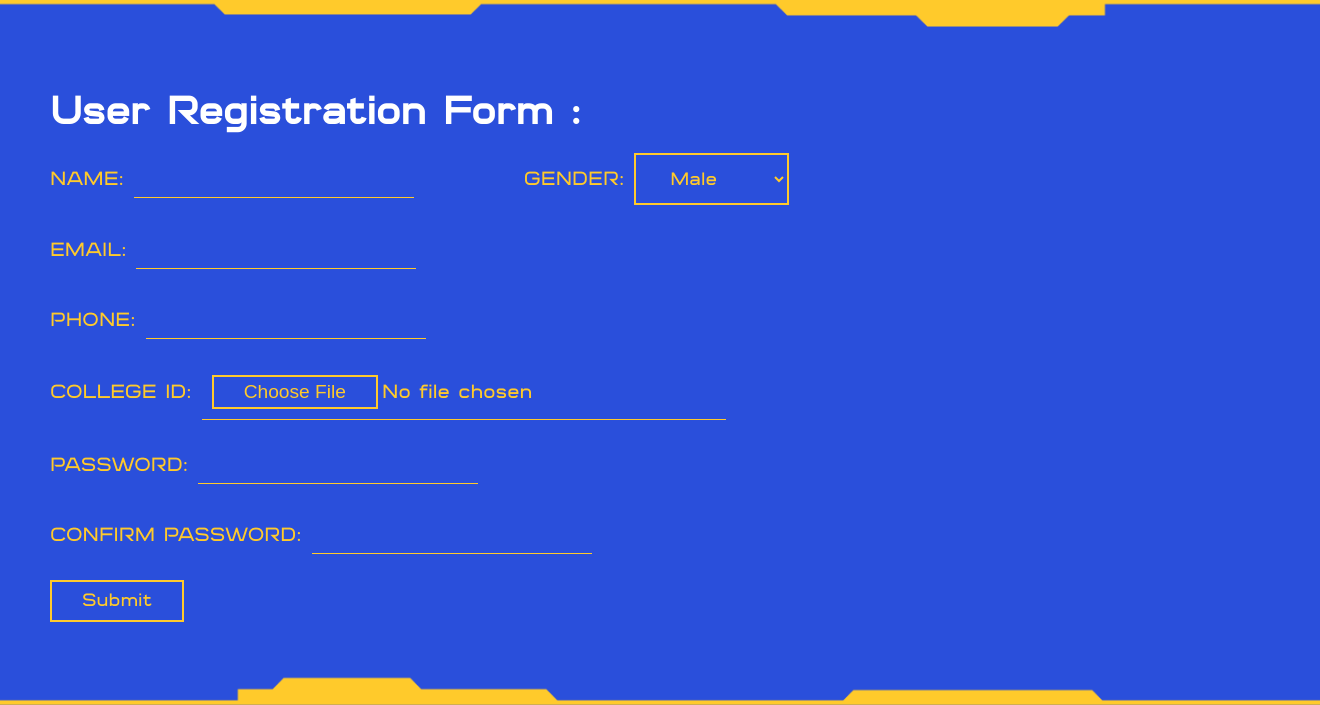
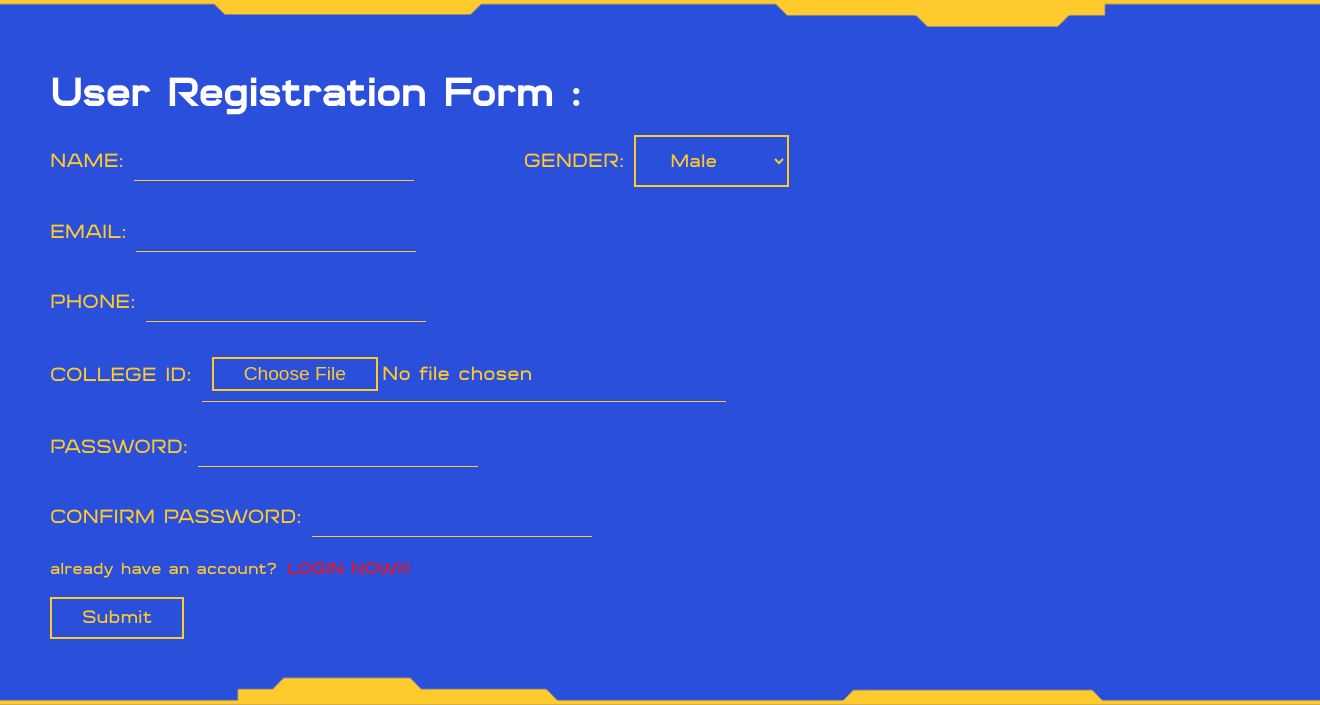
Before and after one commit to supersuryaansh/anantam, a PHP site: page /register.php in a window 1320 px wide; the page is wider, and only the part inside the window is pictured. Shown: the part 95-800 px from the top of that part. Run offline with PHP 8.4, Linux system fonts and the light colour scheme; the visitor is signed in with stand-in values (Sample User, id 1).

Commit message:
Login or register cross link added

```diff
--- a/css/registration.css
+++ b/css/registration.css
@@ -211,3 +211,6 @@ option {
   width: 200px;
 }
 /* MENU END */
+.register--link a {
+  color: var(--other) !important;
+}
--- a/register.php
+++ b/register.php
@@ -50,6 +50,25 @@ if(!empty($_FILES['usrCollegeId']) && !empty($_POST['usrName']) && !empty($_POST
     <title>ANANTAM - REGISTRATION</title>
   </head>
   <body>
+        <!-- <div class="main--menuPage">
+      <button class="menu--close-btn">
+        <img src="../assets/images/icon/closeBtn.svg" alt="" />
+      </button>
+      <div class="menuPage--content">
+        <img src="../assets/images/menuPageLine/lt-corner.svg" alt="" />
+        <a href="">SPONSORS</a>
+        <img src="../assets/images/menuPageLine/rt-corner.svg" alt="" />
+        <a href="">DEVELOPERS</a>
+        <img
+          class="logo--img"
+          src="../assets/images/icon/BLACK LOGO.svg"
+          alt="" />
+        <a href="">PRIZE POOL</a>
+        <img src="../assets/images/menuPageLine/lb-corner.svg" alt="" />
+        <a href="">GALLERY</a>
+        <img src="../assets/images/menuPageLine/rb-corner.svg" alt="" />
+      </div>
+    </div> -->
     <img
       class="bottom--line"
       src="./assets/images/webLINES/navLine.png"
@@ -126,6 +145,9 @@ if(!empty($_FILES['usrCollegeId']) && !empty($_POST['usrName']) && !empty($_POST
             name="usrConfPass"
             required /><br /><br />
         </span>
+         <span class="register--link">
+        <p>already have an account?</p><a href="./login.php">LOGIN NOW!!!</a>
+        </span>
         <input class="submit--btn" type="submit" value="Submit" name="submit" />
       </form>
       <?php
```
Also changed, not shown: login.php (+22 -0 lines).
